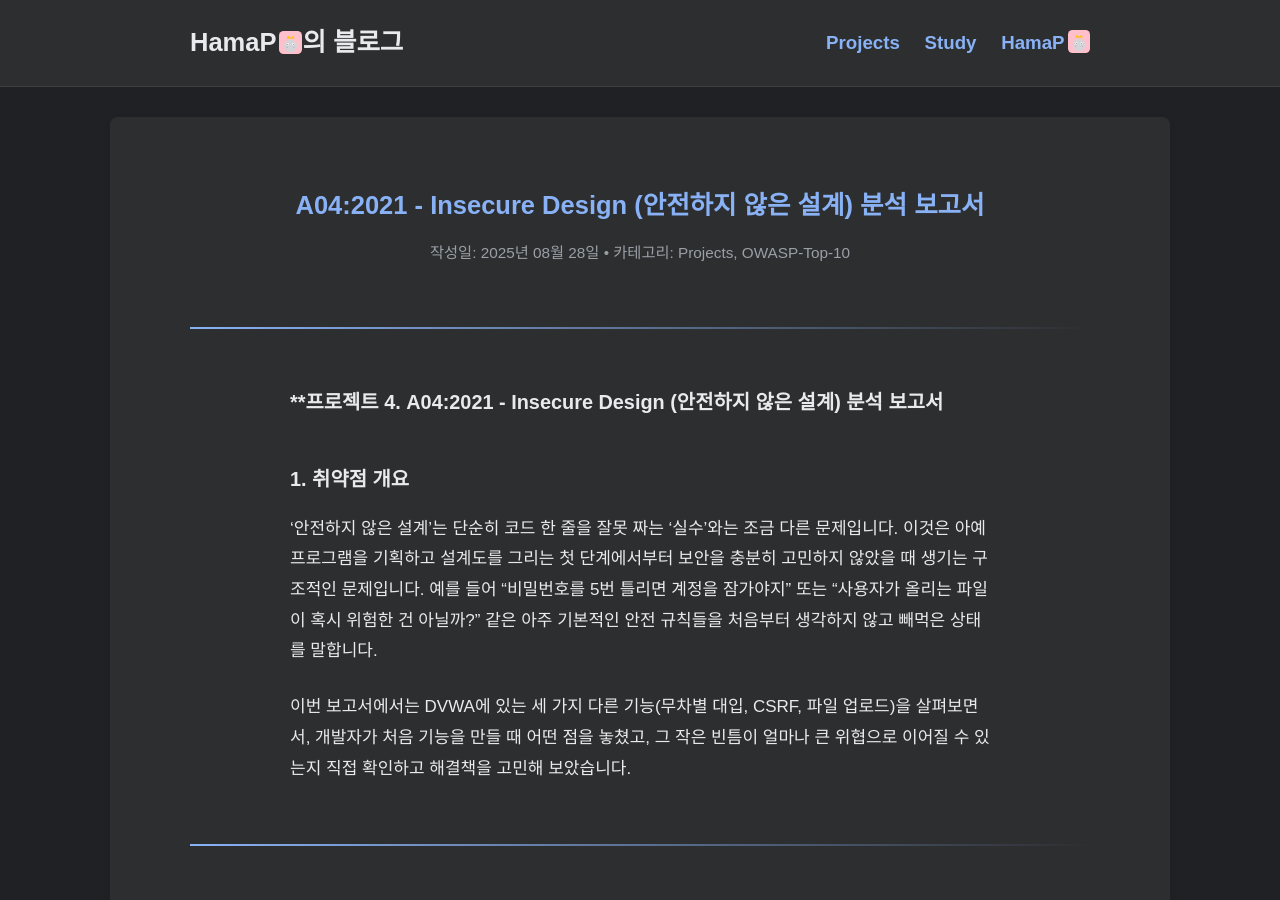
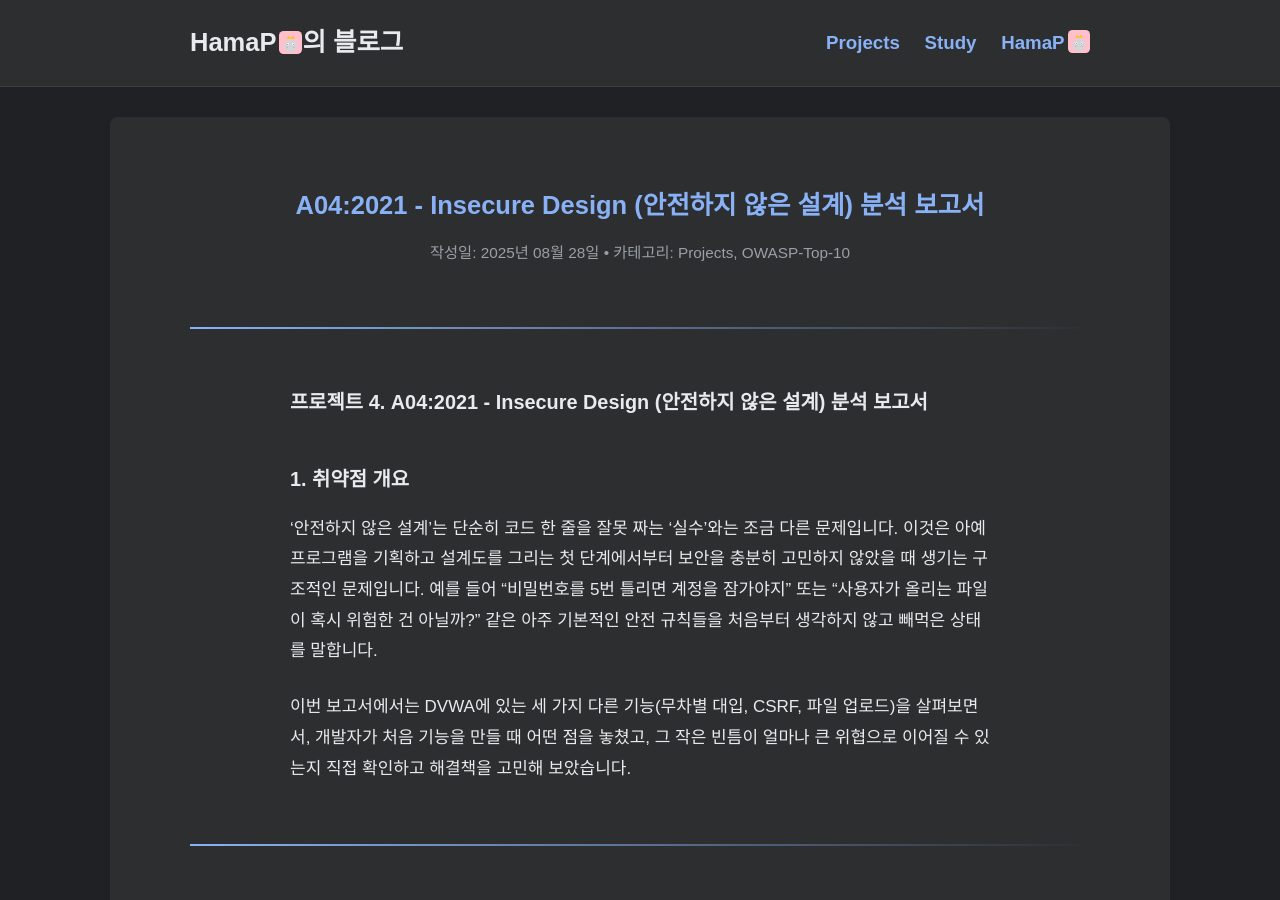
Before and after one commit to HamaP0/HamaP0.github.io, a Jekyll site: the page built from _posts/2025-08-28-A04_Insecure Design.md, in a window 1280 px wide and 900 px high. Built offline with Jekyll 4.4.1, drawn with Linux system fonts in a browser that asks for light colours; some web fonts are replaced.

```diff
--- a/_posts/2025-08-28-A04_Insecure Design.md
+++ b/_posts/2025-08-28-A04_Insecure Design.md
@@ -6,7 +6,7 @@ categories: Projects OWASP-Top-10
 ---
 ---
 
-### **프로젝트 4. A04:2021 - Insecure Design (안전하지 않은 설계) 분석 보고서
+### **프로젝트 4. A04:2021 - Insecure Design (안전하지 않은 설계) 분석 보고서**
 
 ### **1. 취약점 개요**
 
@@ -98,4 +98,5 @@ Burp Suite의 Intruder 툴을 이용해 로그인 페이지에 무차별 대입
 
 이처럼 설계 단계에서 미리 위협을 예측하고 방어 계획을 세웠다면, 제가 위에서 발견했던 모든 문제들은 애초에 만들어지지 않았을 것입니다.
 
+
 <hr class="short-rule">
```
